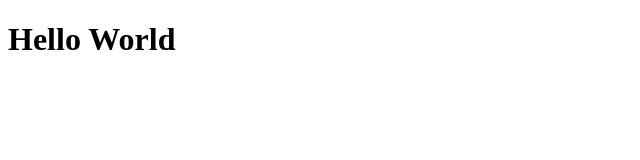
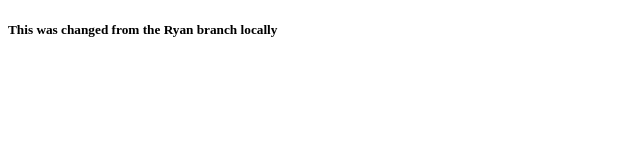
Before and after one commit to rdkelley/project1, a plain HTML site: page index.html in a window 1280 px wide. Shown: the whole page, without its empty margins (0-640 px from the left). Drawn offline with Linux system fonts and the light colour scheme.

Commit message:
Change line 10

```diff
--- a/index.html
+++ b/index.html
@@ -7,6 +7,6 @@
   <title>Document</title>
 </head>
 <body>
-  <h1>Hello World</h1>
+  <h5>This was changed from the Ryan branch locally</h5>
 </body>
 </html>
```
